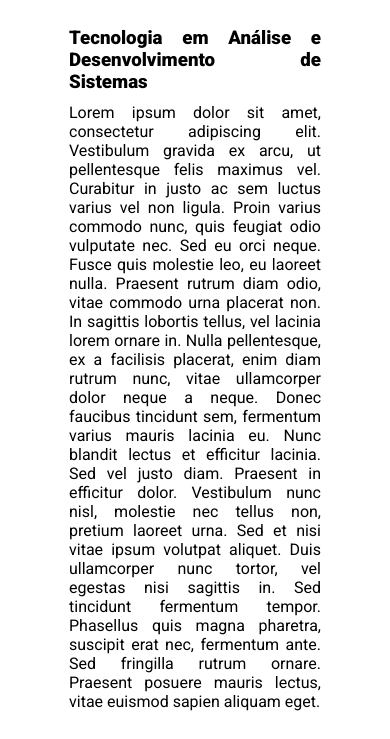
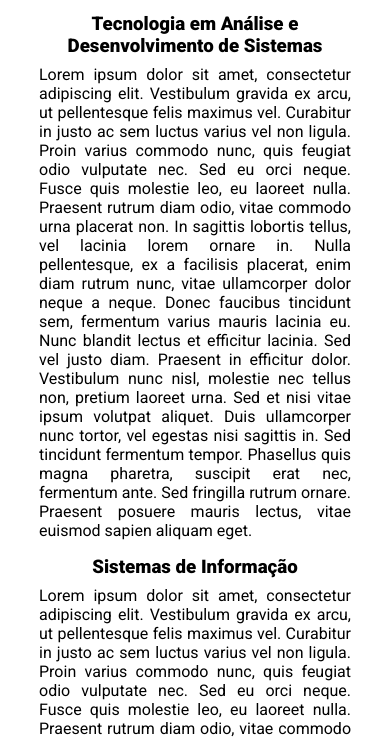
Before and after one commit to camilalordelo1/cdi-unicamp, a plain HTML site: page index.html in a window 390 px wide. Shown: the part 606-1345 px from the top of the page. Drawn offline with Linux system fonts and the light colour scheme.

Commit message:
Fix: responsividade - sessão áreas

```diff
--- a/styles/cursos.css
+++ b/styles/cursos.css
@@ -20,10 +20,13 @@
     text-align: justify;
 }
 
-.cursos-body div {
-    padding: 30px;
+.cursos-body div h3 {
+    margin: 1rem 0 0.5rem 0;
 }
 
-.cursos-body div h3 {
-    margin-bottom: 10px;
+@media (max-width: 720px) {
+    .cursos-body div h3 {
+       text-align: center;
+    }
+
 }
```
